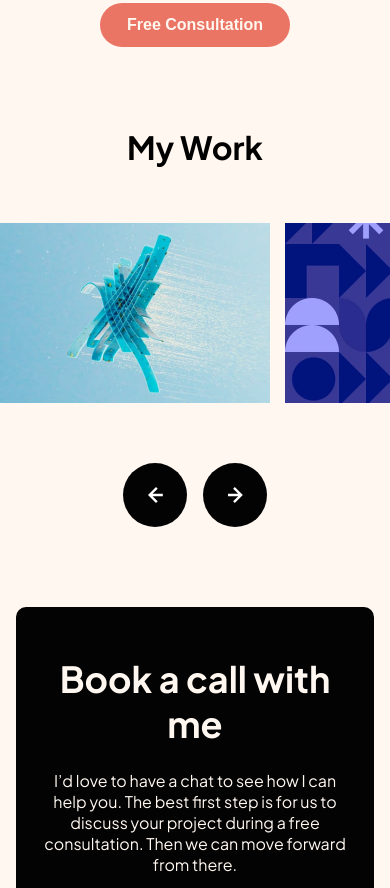
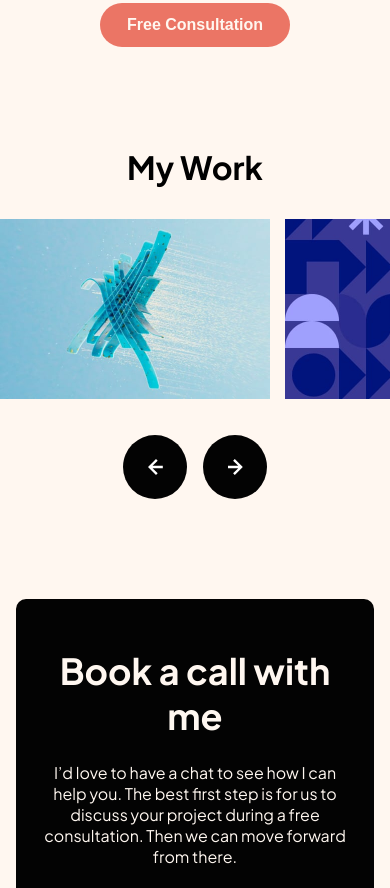
Before and after one commit to JradLouay/singlepage-design-portfolio, a website built with Vite: page index.html in a window 390 px wide. Shown: the part 2334-3222 px from the top of the page. Built offline with nearby package versions, Linux system fonts and the light colour scheme.

Commit message:
fix margin on slider

```diff
--- a/style.css
+++ b/style.css
@@ -333,6 +333,10 @@ button:hover {
     grid-template-columns: repeat(4, 1fr);
   }
 
+  .work-slider {
+    margin-block: 120px;
+  }
+
   .contact {
     flex-direction: column;
     gap: 24px;
@@ -382,6 +386,11 @@ button:hover {
     grid-template-columns: repeat(2, 1fr);
   }
 
+  .work-slider {
+    margin-block: 100px;
+    gap: 32px;
+  }
+
   .slider {
     gap: 15px;
   }
```
